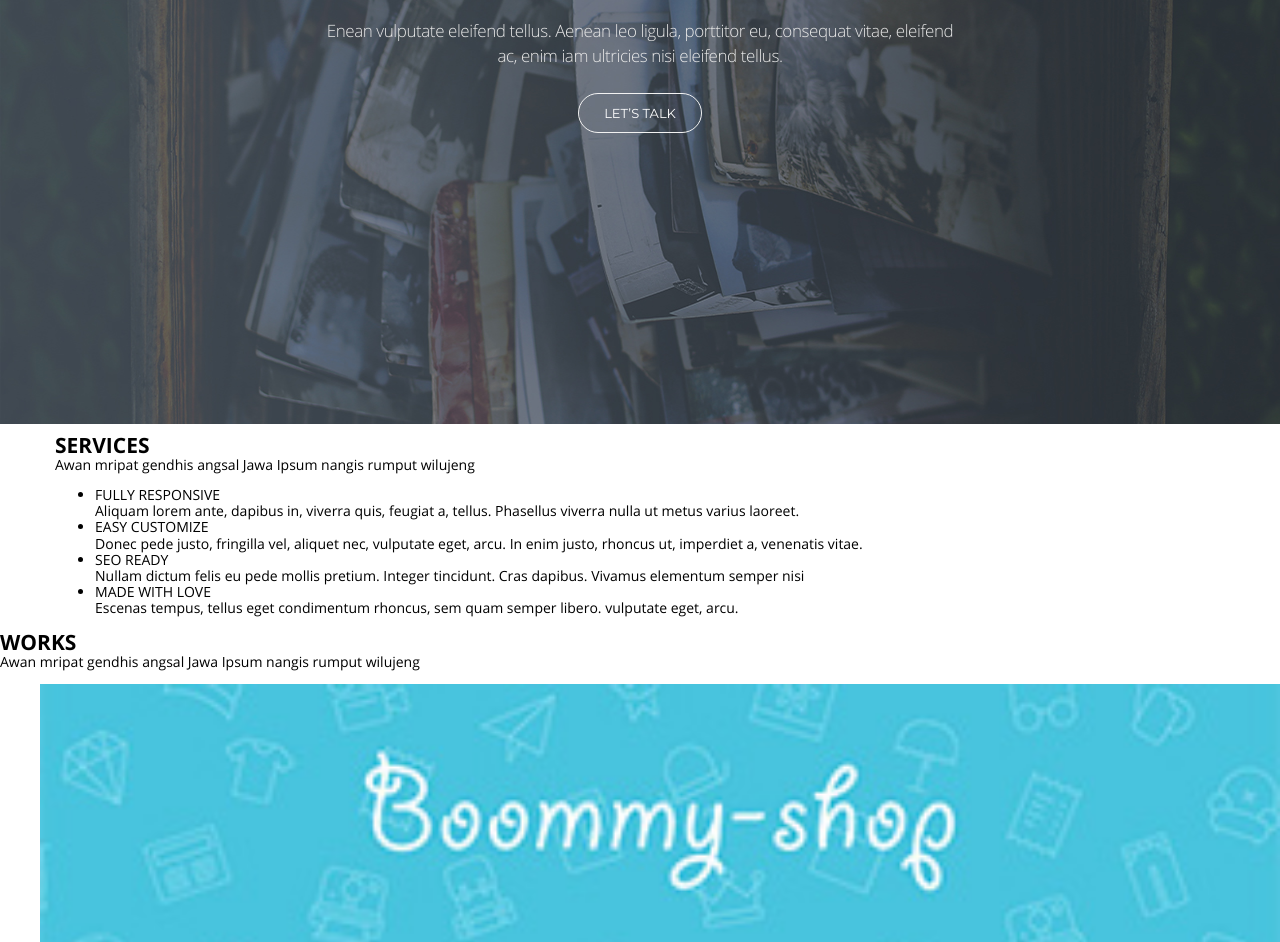
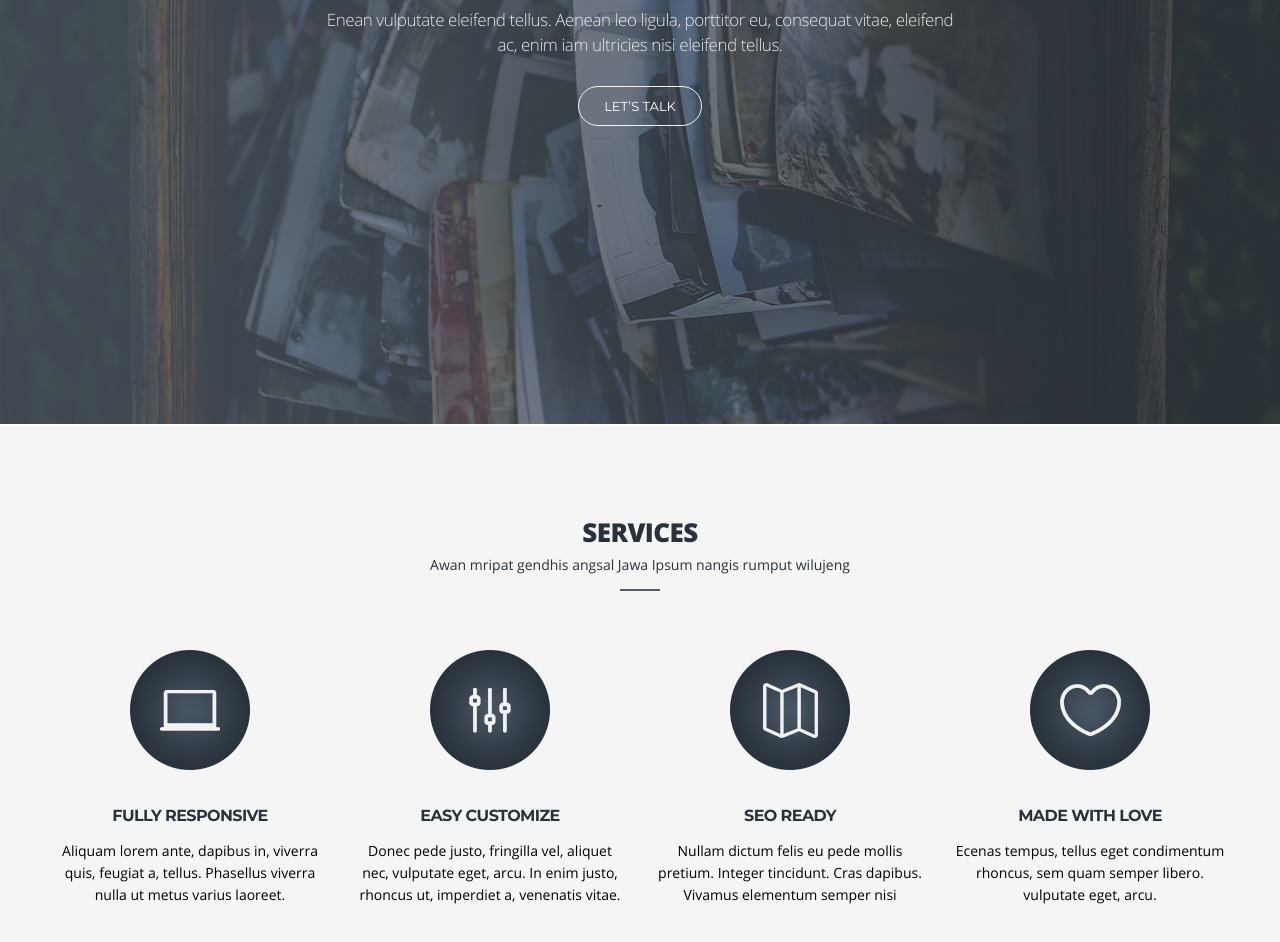
Before and after one commit to Aznaur/Zet, a website: page source/index.html in a window 1280 px wide. Shown: the part 326-1268 px from the top of the page. Drawn offline with nearby package versions, Linux system fonts and the light colour scheme; files that its build step writes are made by us from their sources.

Commit message:
Стилизовал блок services

```diff
--- a/source/index.html
+++ b/source/index.html
@@ -33,25 +33,25 @@
       <h1 class="visually-hidden">Web studio ZET</h1>
 
       <section class="services">
+        <h2>SERVICES</h2>
+        <p>Awan mripat gendhis angsal Jawa Ipsum nangis rumput wilujeng</p>
         <div class="container">
-          <h2>SERVICES</h2>
-          <p>Awan mripat gendhis angsal Jawa Ipsum nangis rumput wilujeng</p>
           <ul class="services__list">
-            <li class="services__item">
-              <p>FULLY RESPONSIVE</p>
+            <li class="services__item services__item--1">
+              <h3>FULLY RESPONSIVE</h3>
               <p>Aliquam lorem ante, dapibus in, viverra quis, feugiat a, tellus. Phasellus viverra nulla ut metus varius laoreet.</p>
             </li>
-            <li class="services__item">
-              <p>EASY CUSTOMIZE</p>
+            <li class="services__item services__item--2">
+              <h3>EASY CUSTOMIZE</h3>
               <p>Donec pede justo, fringilla vel, aliquet nec, vulputate eget, arcu. In enim justo, rhoncus ut, imperdiet a, venenatis vitae.</p>
             </li>
-            <li class="services__item">
-              <p>SEO READY</p>
+            <li class="services__item services__item--3">
+              <h3>SEO READY</h3>
               <p>Nullam dictum felis eu pede mollis pretium. Integer tincidunt. Cras dapibus. Vivamus elementum semper nisi</p>
             </li>
-            <li class="services__item">
-              <p>MADE WITH LOVE</p>
-              <p>Escenas tempus, tellus eget condimentum rhoncus, sem quam semper libero. vulputate eget, arcu.</p>
+            <li class="services__item services__item--4">
+              <h3>MADE WITH LOVE</h3>
+              <p>Ecenas tempus, tellus eget condimentum rhoncus, sem quam semper libero. vulputate eget, arcu.</p>
             </li>
           </ul>
         </div>
@@ -144,9 +144,9 @@
         </div>
       </section>
       <section class="team">
+        <h2>OUR PROFESSIONAL TEAM</h2>
+        <p>Awan mripat gendhis angsal Jawa Ipsum nangis rumput wilujeng</p>
         <div class="container">
-          <h2>OUR PROFESSIONAL TEAM</h2>
-          <p>Awan mripat gendhis angsal Jawa Ipsum nangis rumput wilujeng</p>
           <ul class="team__list">
             <li class="team__item">
               <img src="#" alt="Фото сотрудника">
@@ -249,8 +249,8 @@
         </div>
       </section>
       <section class="customers">
+        <h2 class="visually-hidden">Наши клиенты</h2>
         <div class="container">
-          <h2 class="visually-hidden">Наши клиенты</h2>
           <ul class="customers__list">
             <li class="customers__item">
               <img src="#" alt="Логотип клиента">
@@ -271,9 +271,9 @@
         </div>
       </section>
       <section class="price">
+        <h2>PRICING TABLE</h2>
+        <p>Awan mripat gendhis angsal Jawa Ipsum nangis rumput wilujeng</p>
         <div class="container">
-          <h2>PRICING TABLE</h2>
-          <p>Awan mripat gendhis angsal Jawa Ipsum nangis rumput wilujeng</p>
           <ul class="price__list packs">
 
             <li class="packs__item ">
--- a/source/sass/blocks/page-header.scss
+++ b/source/sass/blocks/page-header.scss
@@ -1,7 +1,7 @@
 .page-header {
   padding-top: 32px;
   display: flex;
-  margin-bottom: 200px;
+  margin-bottom: 197px;
 }
 
 .page-header__logo {
--- /dev/null
+++ b/source/sass/blocks/services.scss
@@ -0,0 +1,100 @@
+.services {
+  background-color: #f5f5f5;
+  text-align: center;
+  padding-top: 95px;
+  padding-bottom: 70px;
+
+  & > h2 {
+    max-width: 330px;
+    margin: 0 auto;
+    font-size: $font-size-h2;
+    font-weight: 800;
+    line-height: 22px;
+    margin-bottom: 7px;
+    letter-spacing: -0.6px;
+    color: $color-title;
+  }
+
+  & > p {
+    max-width: 600px;
+    margin: 0 auto;
+    line-height: 30px;
+    position: relative;
+    margin-bottom: 50px;
+    color: $color-title;
+
+    &::after {
+      content: "";
+      position: absolute;
+      width: 40px;
+      height: 2px;
+      bottom: -11px;
+      left: 50%;
+      transform: translateX(-50%);
+      background-color: #525961;
+    }
+  }
+}
+
+.services__list {
+  list-style: none;
+  padding: 0;
+  margin: 0;
+  display: flex;
+  flex-wrap: wrap;
+}
+
+.services__item {
+  position: relative;
+  width: 270px;
+  margin-right: 30px;
+  margin-bottom: 30px;
+  padding-top: 177px;
+
+  &:last-of-type {
+    margin-right: 0;
+  }
+
+  & h3 {
+    font-size: $font-size-h3;
+    font-family: $font-montserrat, "Arial", sans-serif;
+    font-weight: 700;
+    color: $color-text;
+    letter-spacing: -0.6px;
+    margin-bottom: 15px;
+  }
+
+  & p {
+    line-height: 22px;
+  }
+
+  &::before {
+    content: "";
+    position: absolute;
+    width: 120px;
+    height: 120px;
+    top: 20px;
+    left: 50%;
+    transform: translateX(-50%);
+  }
+
+  &--1::before {
+    content: "";
+    background-image: url("../img/laptop3.png");
+  }
+
+  &--2::before {
+    content: "";
+    background-image: url("../img/adjust2.png");
+  }
+
+  &--3::before {
+    content: "";
+    background-image: url("../img/map7.png");
+  }
+
+  &--4::before {
+    content: "";
+    background-image: url("../img/heart19.png");
+  }
+}
--- a/source/sass/blocks/start-home.scss
+++ b/source/sass/blocks/start-home.scss
@@ -19,8 +19,8 @@
       font-family: $font-montserrat, "Arial", sans-serif;
       font-weight: 700;
       color: #e8e8e8;
-      letter-spacing: -1.8px;
-      margin-bottom: 36px;
+      letter-spacing: -2.7px;
+      margin-bottom: 28px;
     }
 
     &:last-of-type {
@@ -29,7 +29,7 @@
       color: #e8e8e8;
       letter-spacing: -0.425px;
       font-weight: 300;
-      margin-bottom: 25px;
+      margin-bottom: 29px;
     }
   }
 }
@@ -46,4 +46,10 @@
   padding-left: 25px;
   padding-right: 25px;
   border-radius: 20px;
+
+  &:hover {
+    cursor: pointer;
+    background-color: #ffffff;
+    color: $color-title;
+  }
 }
--- a/source/sass/style.scss
+++ b/source/sass/style.scss
@@ -5,3 +5,4 @@
 @import "fonts";
 @import "blocks/start-home";
 @import "blocks/page-header";
+@import "blocks/services";
```
Also changed, not shown: source/img/adjust2.png (added), source/img/heart19.png (added), source/img/laptop3.png (added), source/img/map7.png (added).
